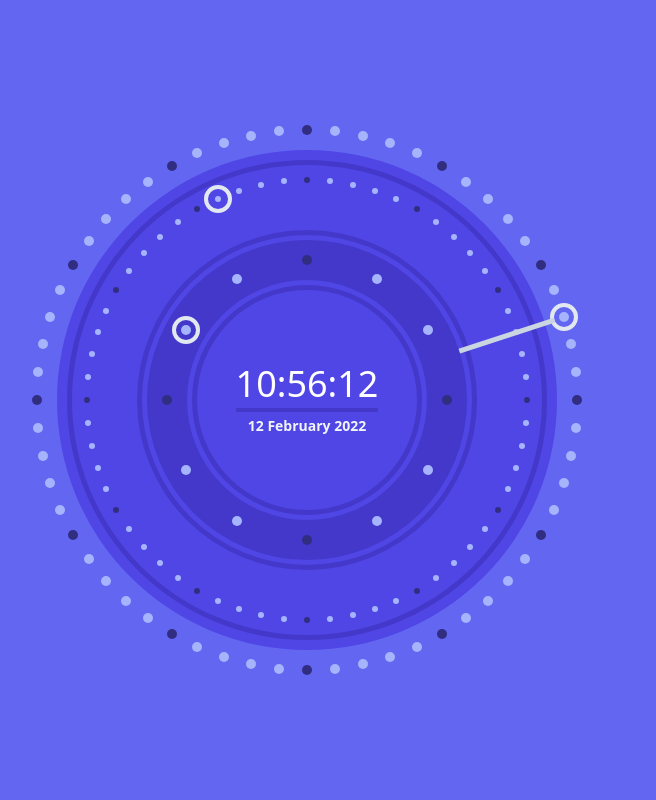
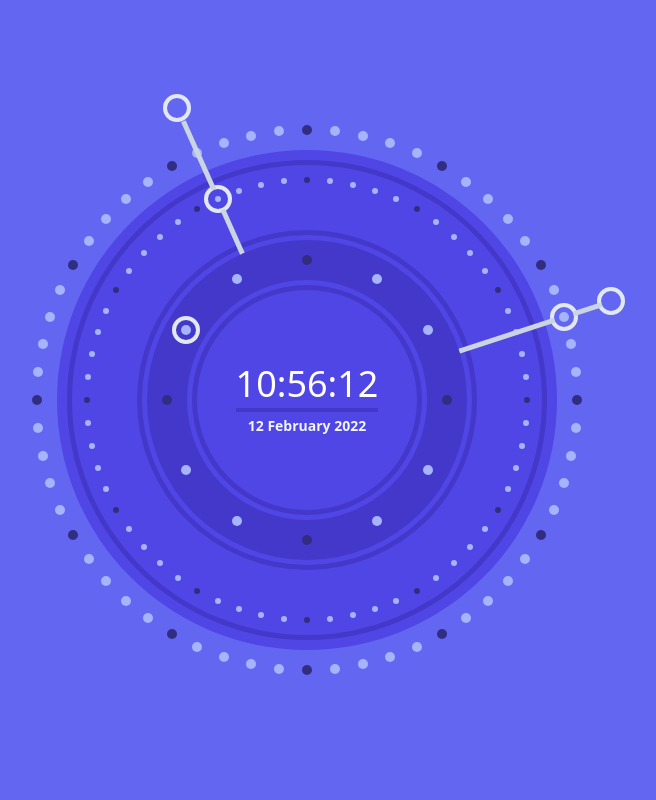
Before and after one commit to iaseth/ticktock, a React (Create React App) app: page / in a window 1280 px wide. Shown: the top 800 px of the page, without its empty margins (333-989 px from the left). Built offline with nearby package versions, Linux system fonts and the light colour scheme.

Commit message:
Added minutes hand

```diff
--- a/src/TickTock/TickTock.js
+++ b/src/TickTock/TickTock.js
@@ -59,8 +59,13 @@ export default function TickTock () {
 						<CenterText date={date} />
 						<SecondsCircle x={date.getHours() * 5} radius={140} />
 						<SecondsCircle x={date.getMinutes()} radius={220} />
+						<SecondsCircle x={date.getMinutes()} radius={320} />
 						<SecondsCircle x={date.getSeconds()} radius={270} />
+						<SecondsCircle x={date.getSeconds()} radius={320} />
 						<ClockHand x={date.getSeconds()} />
+						<ClockHand x={date.getSeconds()} padding={280} length={30} />
+						<ClockHand x={date.getMinutes()} length={48} />
+						<ClockHand x={date.getMinutes()} padding={230} length={75} />
 					</div>
 				</div>
 			</div>
```
